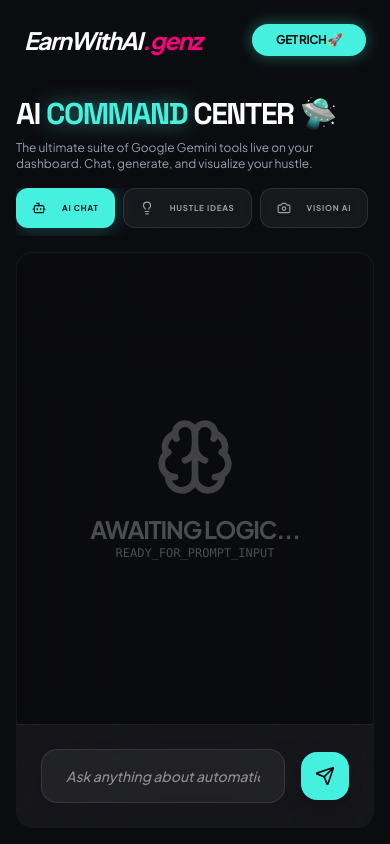
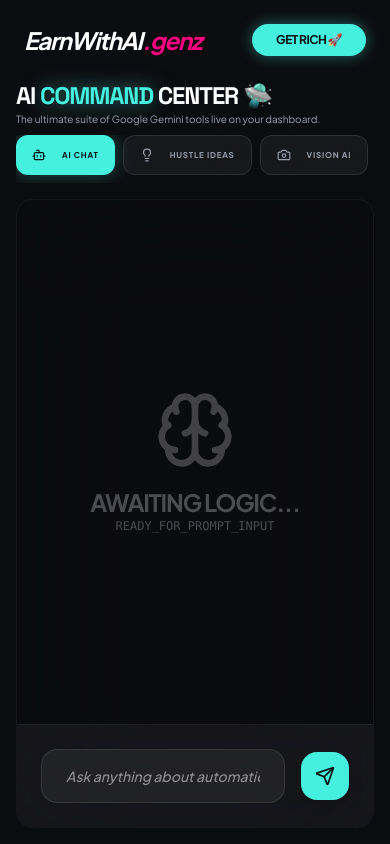
Before and after one commit to notaliking/EarnWithAi.genz, a React (Vite) app: page /ai-hub in a window 390 px wide. Shown: the top 844 px of the page. Built offline with nearby package versions, Linux system fonts and the light colour scheme.

Commit message:
feat: Refine AIHub page layout and typography
Adjust padding, margins, and font sizes on the AIHub page to improve visual hierarchy and responsiveness across different screen sizes. This enhances the user experience by making content more accessible and organized.

```diff
--- a/src/pages/AIHub.tsx
+++ b/src/pages/AIHub.tsx
@@ -117,13 +117,13 @@ export const AIHub = () => {
   };
 
   return (
-    <main className="pt-24 md:pt-32 px-4 md:px-10 pb-4 md:pb-10 container mx-auto h-[calc(100dvh-0px)] md:h-[calc(100vh-80px)] flex flex-col overflow-hidden">
-      <div className="mb-4 md:mb-8 shrink-0">
-        <h1 className="text-3xl md:text-7xl font-heading font-black uppercase tracking-tighter mb-2 md:mb-4 text-white">
+    <main className="pt-20 md:pt-24 px-4 md:px-6 pb-4 md:pb-6 w-full max-w-[1800px] mx-auto h-[calc(100dvh-0px)] md:h-[calc(100vh-20px)] flex flex-col overflow-hidden">
+      <div className="mb-2 md:mb-4 shrink-0 md:px-4">
+        <h1 className="text-2xl md:text-5xl font-heading font-black uppercase tracking-tighter text-white">
           AI <span className="neon-text">Command</span> Center 🛸
         </h1>
-        <p className="text-gray-400 max-w-2xl font-body text-xs md:text-base">
-          The ultimate suite of Google Gemini tools live on your dashboard. Chat, generate, and visualize your hustle.
+        <p className="text-gray-400 max-w-3xl font-body text-[10px] md:text-xs">
+          The ultimate suite of Google Gemini tools live on your dashboard.
         </p>
       </div>
 
```
